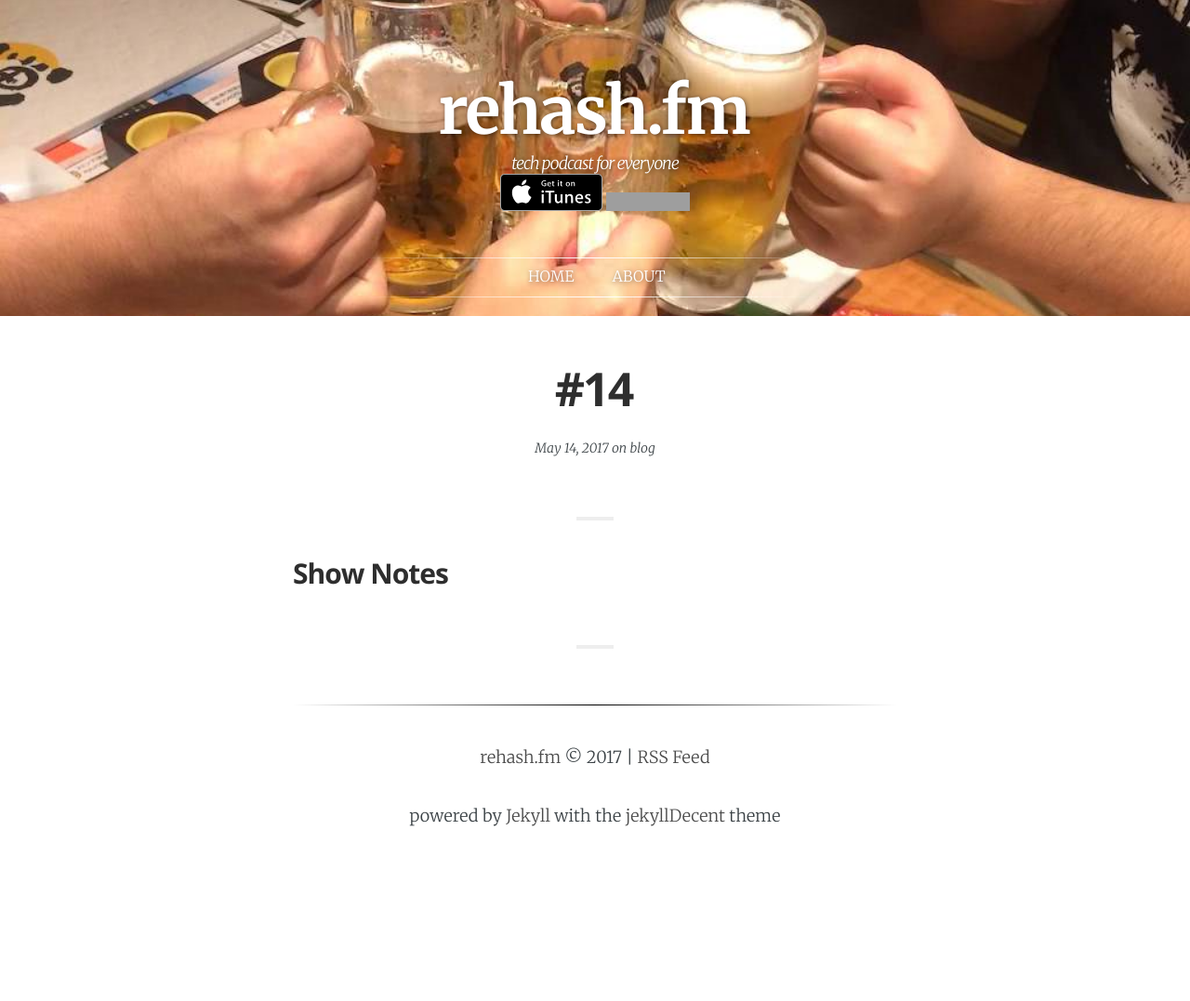
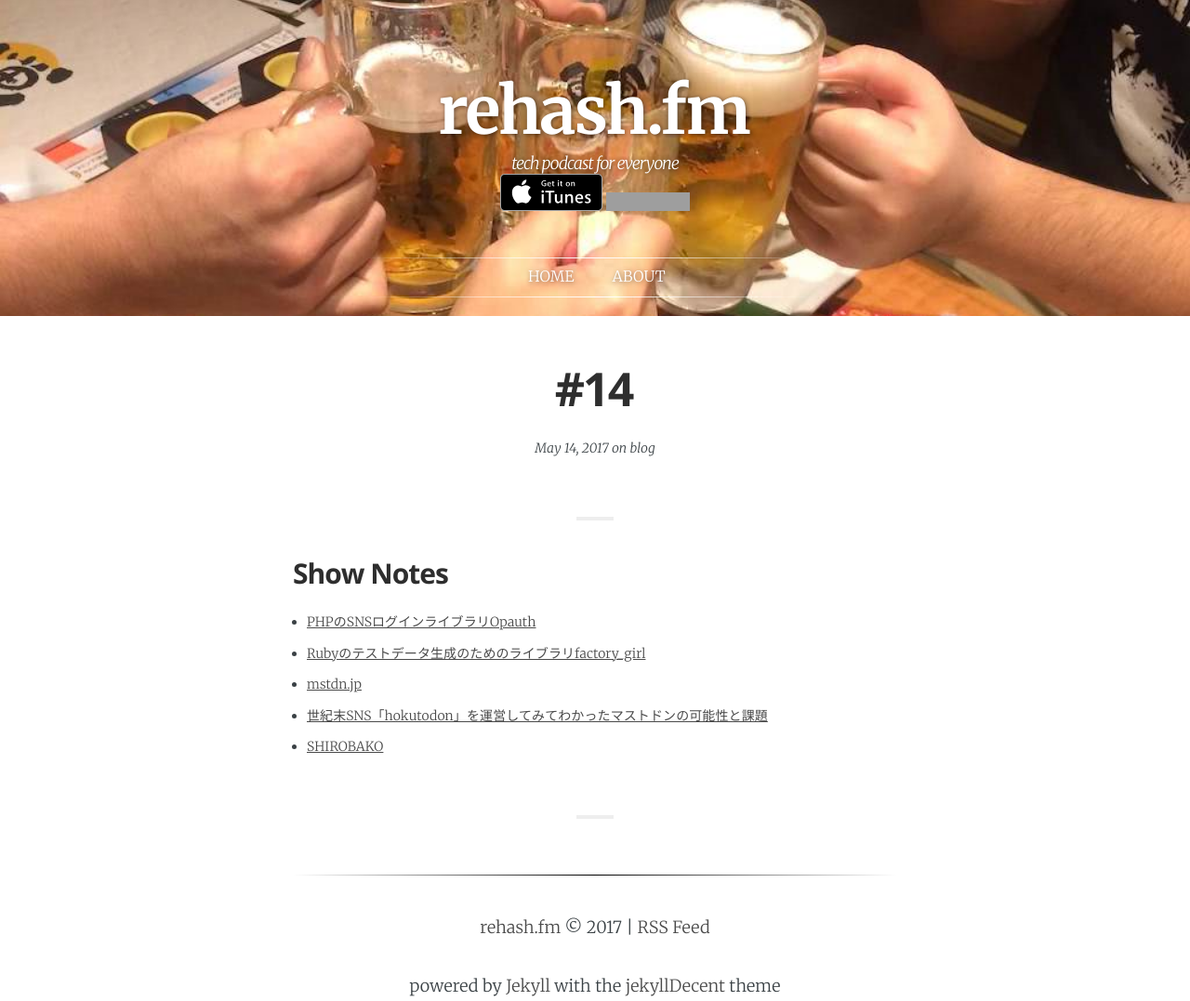
Before and after one commit to rehashfm/rehash.fm, a Jekyll site: the page built from _posts/2017-05-14-14.md, in a window 1280 px wide. Shown: the whole page at 93% size. Built offline with Jekyll 4.4.1, drawn with Linux system fonts in a browser that asks for light colours; some web fonts are replaced; before the commit the page ends 900 px from its top, so only the background shows below that; grey boxes are pictures that could not be loaded.

Commit message:
Adding show notes

```diff
--- a/_posts/2017-05-14-14.md
+++ b/_posts/2017-05-14-14.md
@@ -9,3 +9,8 @@ excerpt:
 ---
 
 ## Show Notes
+- [PHPのSNSログインライブラリOpauth](http://www.opauth.org/)
+- [Rubyのテストデータ生成のためのライブラリfactory_girl](https://github.com/thoughtbot/factory_girl)
+- [mstdn.jp](https://mstdn.jp)
+- [世紀末SNS「hokutodon」を運営してみてわかったマストドンの可能性と課題](http://knowledge.sakura.ad.jp/other/8752/)
+- [SHIROBAKO](http://shirobako-anime.com/)
```
